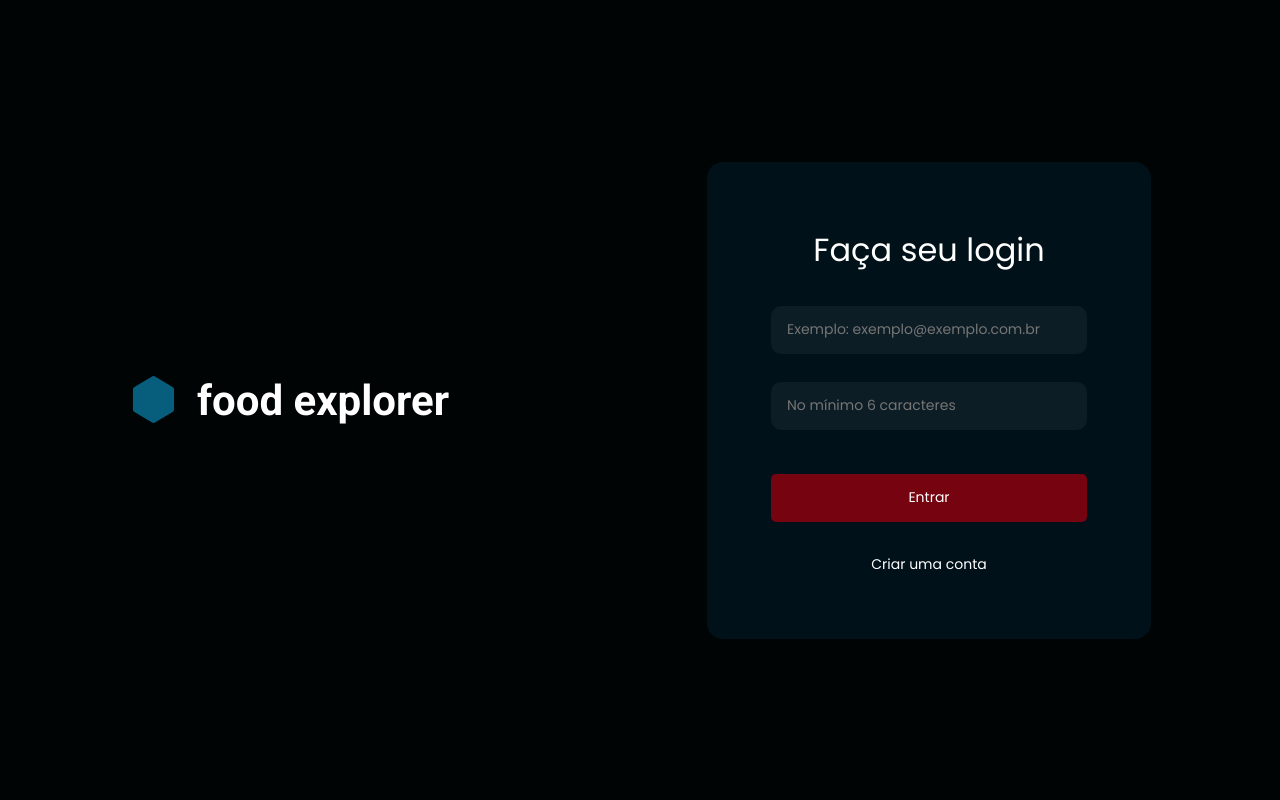
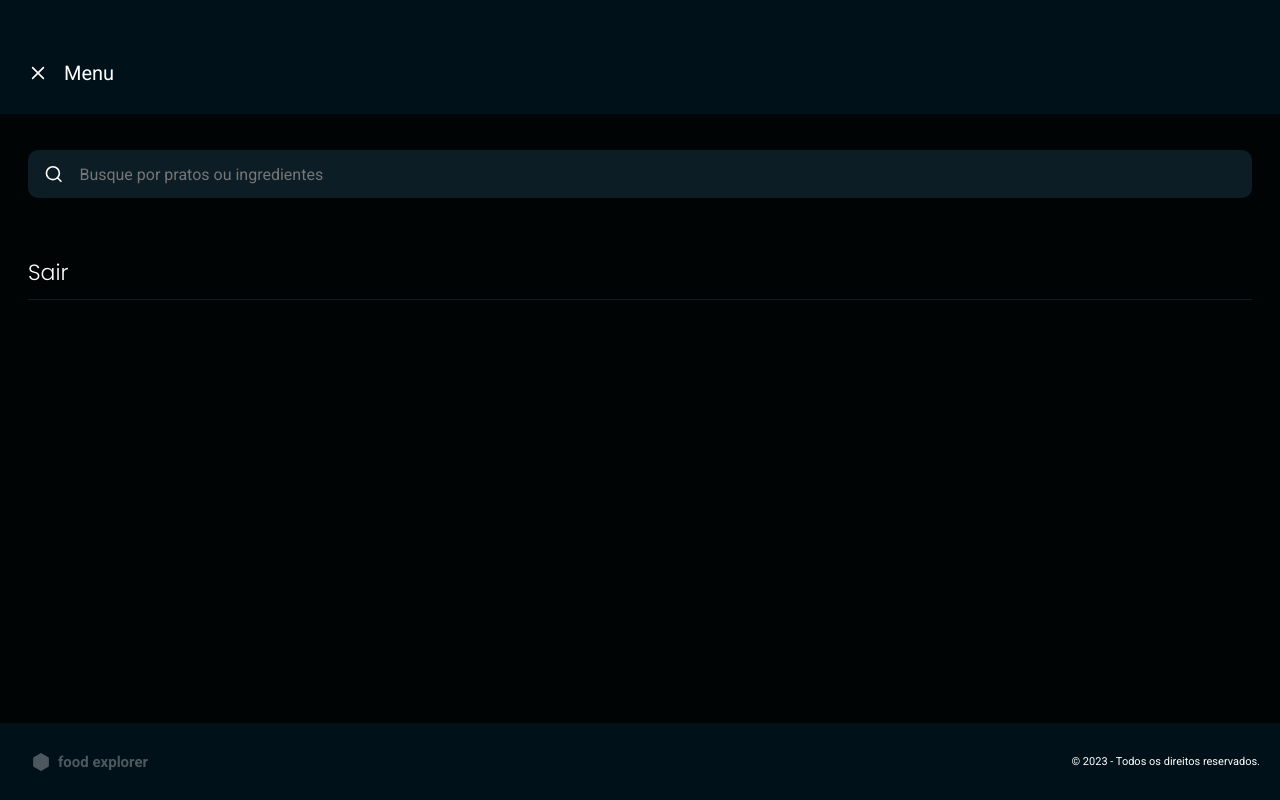
Before and after one commit to alineviana/food-explorer-frontend, a React (Vite) app: page / in a window 1280 px wide. Built offline with nearby package versions, Linux system fonts and the light colour scheme.

Commit message:
✨ page menu

```diff
--- a/src/components/Input/styles.js
+++ b/src/components/Input/styles.js
@@ -12,13 +12,17 @@ export const Container = styled.div`
     width: 100%;
 
     > input {
-        height: 4.8rem;
-        width: 100%;
-
         background: transparent;
         border: 0;
 
+        color: ${({ theme }) => theme.COLORS.LIGHT_300};
+        font-family: 'Roboto', sans-serif;
+        font-size: 1.6rem;
+        font-weight: 400;
+
+        height: 4.8rem;
         padding: 1.6rem;
+        width: 100%;
 
         &:placeholder {
             color: ${({ theme }) => theme.COLORS.LIGHT_500};
--- a/src/main.jsx
+++ b/src/main.jsx
@@ -3,13 +3,13 @@ import ReactDOM from 'react-dom/client';
 import { ThemeProvider } from 'styled-components';
 import theme from './styles/theme';
 import GlobalStyles from './styles/global';
-import { SignIn } from './pages/SignIn';
+import { Menu } from './pages/Menu';
 
 ReactDOM.createRoot(document.getElementById('root')).render(
   <React.StrictMode>
     <ThemeProvider theme={theme}>
       <GlobalStyles />
-      <SignIn />
+      <Menu />
     </ThemeProvider>
   </React.StrictMode>,
 )
--- /dev/null
+++ b/src/pages/Menu/index.jsx
@@ -0,0 +1,27 @@
+import { Container, Header, Search } from './styles';
+import { CgClose } from 'react-icons/cg';
+import { FiSearch } from "react-icons/fi";
+import { Input } from '../../components/Input';
+import { ButtonText } from '../../components/ButtonText';
+import { Footer } from '../../components/Footer';
+
+export function Menu() {
+    return(
+        <Container>
+            <Header>
+                <CgClose />
+                <span>Menu</span>
+            </Header>
+
+            <Search>
+                <Input
+                    placeholder="Busque por pratos ou ingredientes"
+                    icon={FiSearch}
+                />
+                <ButtonText title="Sair" />
+            </Search>
+
+            <Footer />
+        </Container>
+    )
+}
--- /dev/null
+++ b/src/pages/Menu/styles.js
@@ -0,0 +1,61 @@
+import styled from 'styled-components';
+
+export const Container = styled.div`
+    background: ${({ theme }) => theme.COLORS.DARK_100};
+    display: grid;
+    height: 100vh;
+    width: 100%;
+
+    grid-template-rows: 11.4rem auto 7.7rem;
+    grid-template-areas:
+    "header"
+    "content"
+    "footer";
+`;
+
+export const Header = styled.div`
+    align-items: center;
+    background: ${({ theme }) => theme.COLORS.DARK_700};
+    color: ${({ theme }) => theme.COLORS.LIGHT_100};
+    display: flex;
+    font-family: 'Roboto', sans-serif;
+    font-size: 2rem;
+    font-weight: 400;
+    height: 11.4rem;
+
+    svg {
+        height: 2rem;
+        margin: 5.6rem 1.6rem 2.4rem 2.8rem;
+        width: 2rem;
+    }
+
+    span {
+        margin: 5.6rem 1.6rem 2.4rem 0;
+    }
+`;
+
+export const Search = styled.div`
+    margin: 3.6rem 2.8rem 0 2.8rem;
+    height: 4.8rem;
+
+    svg {
+        color: ${({ theme }) => theme.COLORS.LIGHT_100};
+    }
+
+    button {
+        background-color: transparent;
+        color: ${({ theme }) => theme.COLORS.LIGHT_100};
+        font-family: 'Poppins', sans-serif;
+        font-size: 2.2rem;
+        font-weight: 300;
+        margin-top: 3rem;
+
+        border-bottom-width: 0.5px;
+        border-bottom-style: solid;
+        border-bottom-color: ${({ theme }) => theme.COLORS.DARK_900};
+
+        padding-bottom: 1rem;
+        text-align: start;
+        width: 100%;
+    }
+`;
--- a/src/pages/SignIn/styles.js
+++ b/src/pages/SignIn/styles.js
@@ -20,13 +20,6 @@ export const Form = styled.form`
 
     h2 {
         display: none;
-    }
-
-    input {
-        color: ${({ theme }) => theme.COLORS.LIGHT_300};
-        font-family: 'Poppins', sans-serif;
-        font-size: 1.4rem;
-        font-weight: 400;
     }
 
     button {
```
Also changed, not shown: src/pages/SignUp/styles.js (+0 -7 lines).
